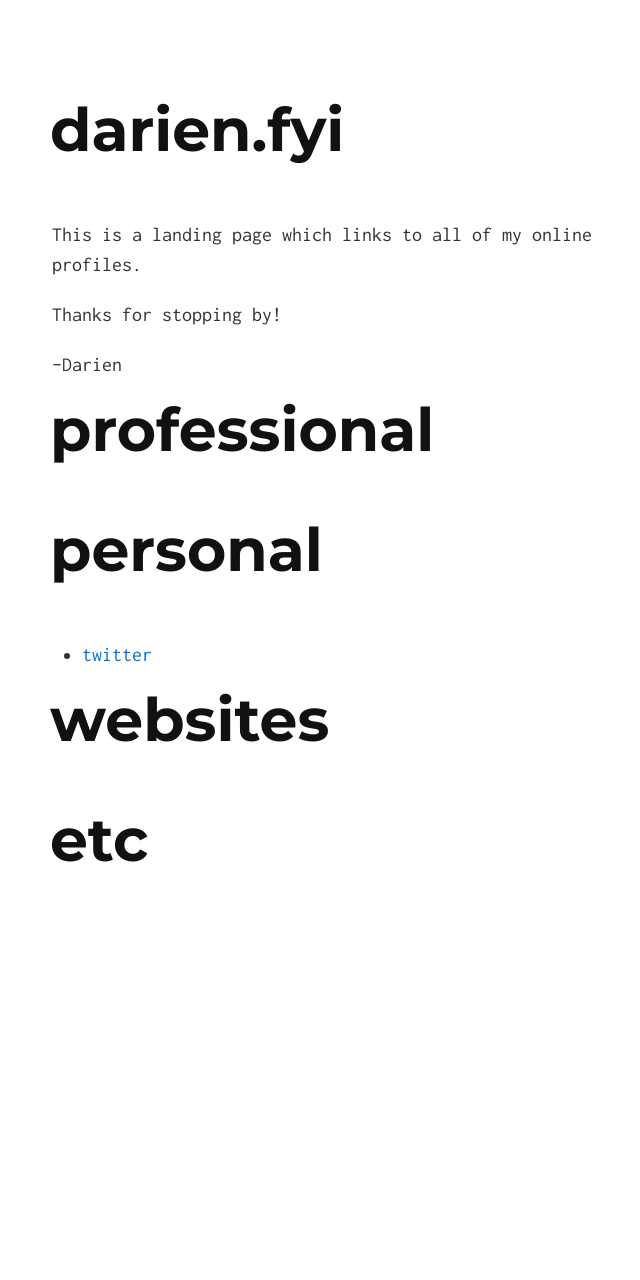
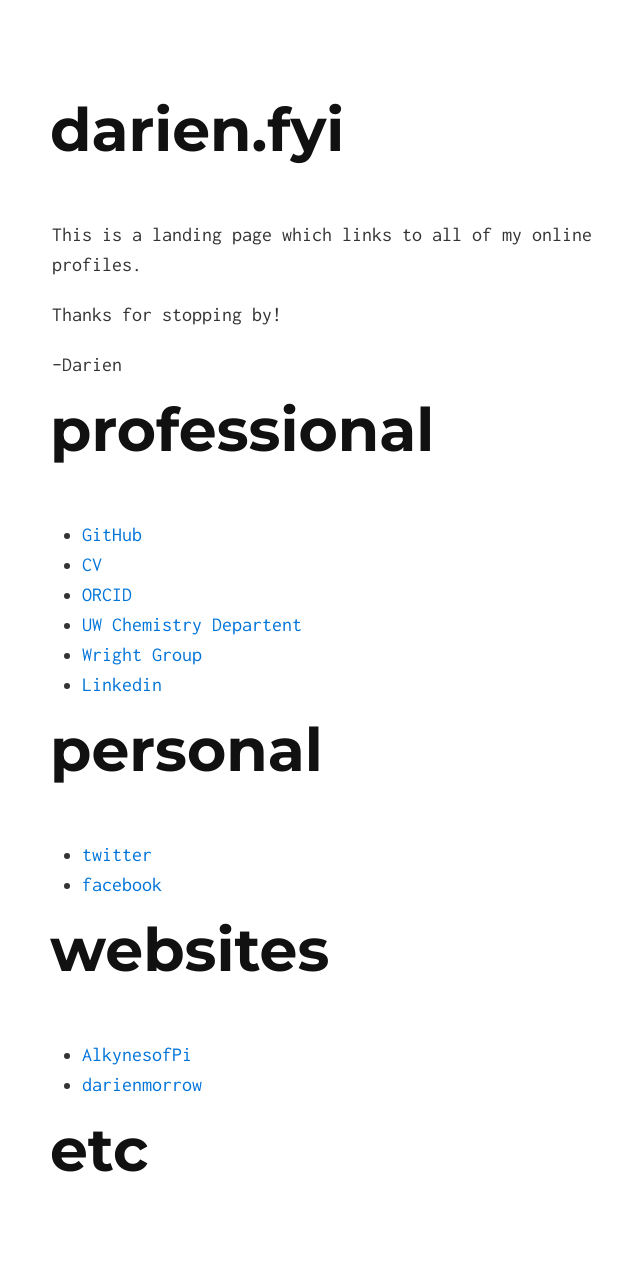
Before and after one commit to darienmorrow/darien.fyi, a Jekyll site: the page built from index.md, in a window 1280 px wide. Shown: the whole page, without its empty margins (288-928 px from the left). Built offline with Jekyll 4.4.1, drawn with Linux system fonts in a browser that asks for light colours; our own code applies the rules of GitHub Pages for plain Markdown files; before the commit the page ends 970 px from its top, so only the background shows below that.

Commit message:
Update index.md to add many URLs

```diff
--- a/index.md
+++ b/index.md
@@ -6,10 +6,21 @@ Thanks for stopping by!
 
 # professional
 
+- [GitHub](https://github.com/darienmorrow)
+- [CV](https://github.com/darienmorrow/CV/blob/master/CV.pdf)
+- [ORCID](orcid.org/0000-0002-8922-8049)
+- [UW Chemistry Departent](https://www.chem.wisc.edu/users/dmorrow3)
+- [Wright Group](https://wright.chem.wisc.edu/content/darien-morrow)
+- [Linkedin](https://www.linkedin.com/in/darien-morrow-853559a1)
+
 # personal
 
 - [twitter](http://twitter.com/darienmorrow)
+- [facebook](https://www.facebook.com/DarienMorrow)
 
 # websites
 
+- [AlkynesofPi](https://alkynesofpi.wordpress.com/)
+- [darienmorrow](http://darienmorrow.com)
+
 # etc
```
